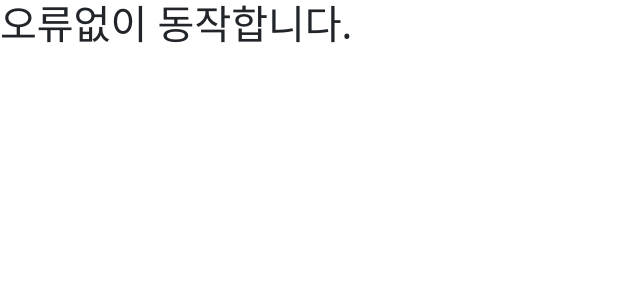
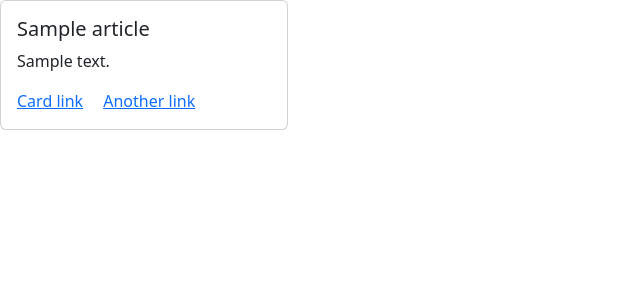
Before and after one commit to avocad06/django_comments_function, a Django app: page /articles/ in a window 1280 px wide. Shown: the top 300 px of the page, without its empty margins (0-640 px from the left). Run offline with Django 3.2, Linux system fonts and the light colour scheme; tables that the repository leaves empty hold one stand-in row (values such as "Sample post").

Commit message:
function: articles-index

```diff
--- a/articles/templates/articles/index.html
+++ b/articles/templates/articles/index.html
@@ -1,4 +1,13 @@
 {% extends 'base.html' %}
 {% block content %}
-  <h1>오류없이 동작합니다.</h1>
+  {% for article in articles %}
+    <div class="card" style="width: 18rem;">
+      <div class="card-body">
+        <h5 class="card-title">{{ article.title }}</h5>
+        <p class="card-text" style="text-overflow: ellipsis;">{{ article.content }}</p>
+        <a href="#" class="card-link">Card link</a>
+        <a href="#" class="card-link">Another link</a>
+      </div>
+    </div>
+  {% endfor %}
 {% endblock content %}
--- a/articles/views.py
+++ b/articles/views.py
@@ -1,5 +1,10 @@
 from django.shortcuts import render
+from .models import Article
 
 # Create your views here.
 def index(request):
-    return render(request, "articles/index.html")
+    articles = Article.objects.all()
+    context = {
+        "articles" : articles,
+    }
+    return render(request, "articles/index.html", context)
```
